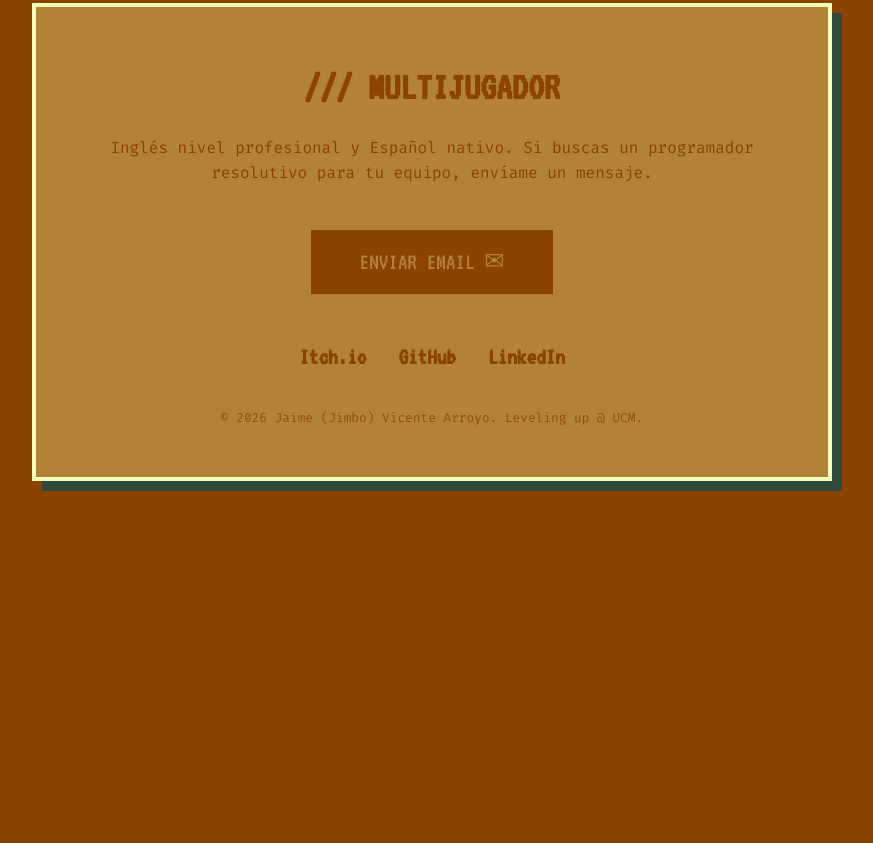
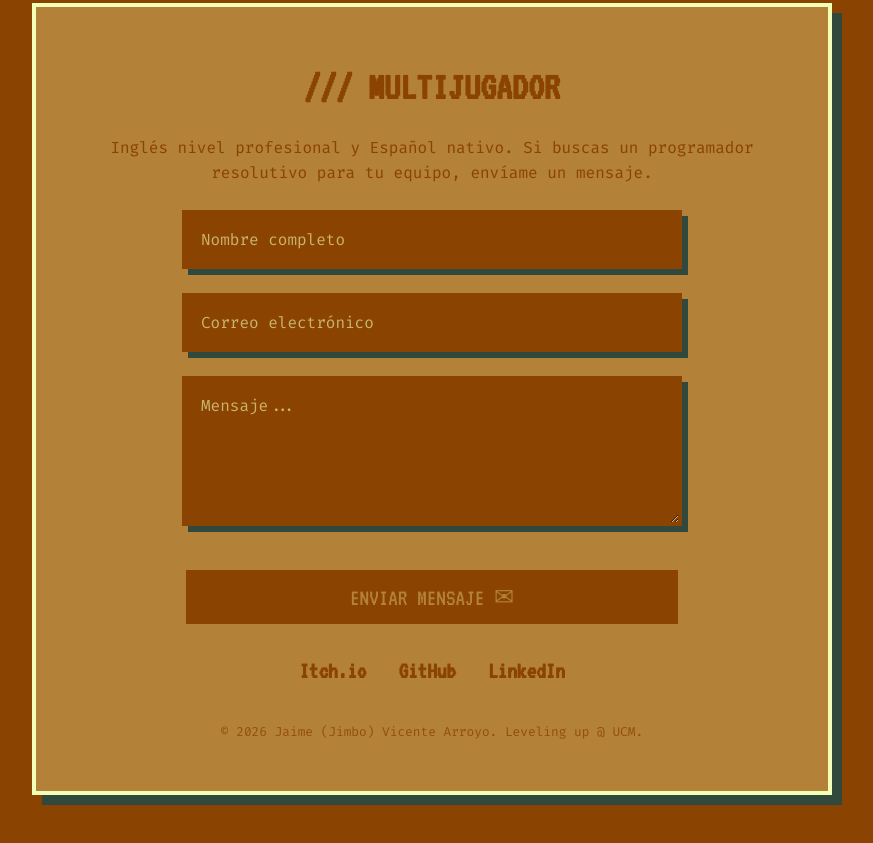
Before and after one commit to itsJ1mbo/itsj1mbo.github.io, a plain HTML site: page index.html in a window 1280 px wide. Shown: the part 2574-3417 px from the top of the page, without its empty margins (208-1081 px from the left). Before the commit the page ends 3135 px from the top, so only its background shows below. Drawn offline with Linux system fonts and the light colour scheme.

Commit message:
Form en vez de mail a pelo

```diff
--- a/index.html
+++ b/index.html
@@ -133,7 +133,12 @@
         <div class="footer-box">
             <h2>/// MULTIJUGADOR</h2>
             <p>Inglés nivel profesional y Español nativo. Si buscas un programador resolutivo para tu equipo, envíame un mensaje.</p>
-            <a href="mailto:jimbo.works@pm.me" class="btn-primary">ENVIAR EMAIL ✉</a>
+            <form action="https://formspree.io/f/mlgagaqd" method="POST" class="contact-form">
+                <input type="text" name="name" placeholder="Nombre completo" required>
+                <input type="email" name="email" placeholder="Correo electrónico" required>
+                <textarea name="message" placeholder="Mensaje..." required></textarea>
+                <button type="submit" class="btn-primary">ENVIAR MENSAJE ✉</button>
+            </form>
             <div class="social-links">
                 <a href="https://itsjimbo.itch.io" target="_blank" rel="noopener noreferrer">Itch.io</a>
                 <a href="https://github.com/itsJ1mbo" target="_blank" rel="noopener noreferrer">GitHub</a>
--- a/styles/style.css
+++ b/styles/style.css
@@ -380,6 +380,57 @@ body {
     opacity: 0.8;
 }
 
+/* --- FORMULARIO DE CONTACTO --- */
+.contact-form {
+    display: flex;
+    flex-direction: column;
+    gap: 1.5rem;
+    width: 100%;
+    max-width: 500px;
+    margin: 1.5rem 0;
+}
+
+.contact-form input,
+.contact-form textarea {
+    font-family: var(--font-text);
+    font-size: 1rem;
+    background-color: var(--brown-dark);
+    color: var(--cream);
+    border: 3px solid var(--brown-dark);
+    padding: 1rem;
+    outline: none;
+    box-shadow: 6px 6px 0px var(--green-dark);
+    transition: all 0.2s ease;
+}
+
+/* Cambiamos un poco la opacidad del texto de pista */
+.contact-form input::placeholder,
+.contact-form textarea::placeholder {
+    color: var(--cream);
+    opacity: 0.6;
+}
+
+/* Efecto cuando el usuario hace clic para escribir */
+.contact-form input:focus,
+.contact-form textarea:focus {
+    border-color: var(--cream);
+    box-shadow: 8px 8px 0px var(--green-dark);
+    transform: translate(-2px, -2px);
+}
+
+/* Ajustes específicos para el área del mensaje */
+.contact-form textarea {
+    min-height: 150px;
+    resize: vertical;
+}
+
+/* Ajuste del botón dentro del formulario para que cuadre bien */
+.contact-form .btn-primary {
+    margin: 1rem 0 0 0;
+    width: 100%;
+    font-size: 1.5rem;
+}
+
 /* Animaciones */
 .hidden { opacity: 0; transform: translateY(30px); transition: all 0.6s ease-out; }
 .show { opacity: 1; transform: translateY(0); }
```
Also changed, not shown: index-en.html (+6 -1 lines).
